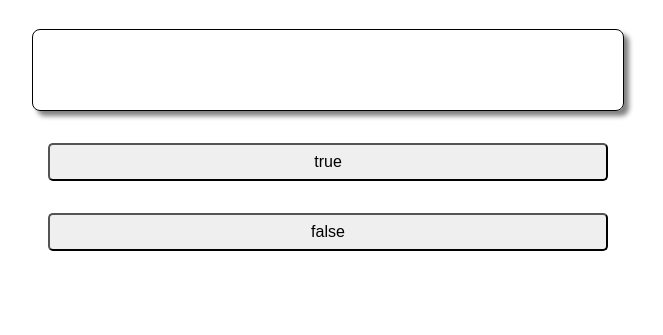
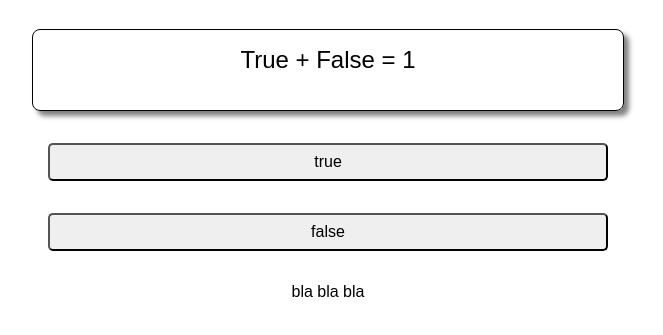
Before and after one commit to giovanyosorio/QuizJS, a plain HTML site: page index.html in a window 1280 px wide. Shown: the part 165-500 px from the top of the page, without its empty margins (312-975 px from the left). Drawn offline with Linux system fonts and the light colour scheme.

Commit message:
Setting Statement Element

```diff
--- a/index.html
+++ b/index.html
@@ -99,14 +99,16 @@
     // TODO 2: Declare & assign a variable called fact
     // Its value should be an object with a statement, true/false answer, and explanation
     const fact ={
-        statement:" '1' + '1' === '2' ",
+        statement:" True + False = 1",
         answer:true,
         explanation:"bla bla bla "
     }
 
 
     // TODO 3: Set the text of the statement element to the fact's statement
-    explanation.innerHTML("adf")
+   // statement.innerText=fact.statement
+   statement.textContent=fact.statement
+    explanation.innerText=fact.explanation
 
 
     // TODO 4: Declare disable & enable functions to set or remove the "disabled" attribute from a given button element
```
